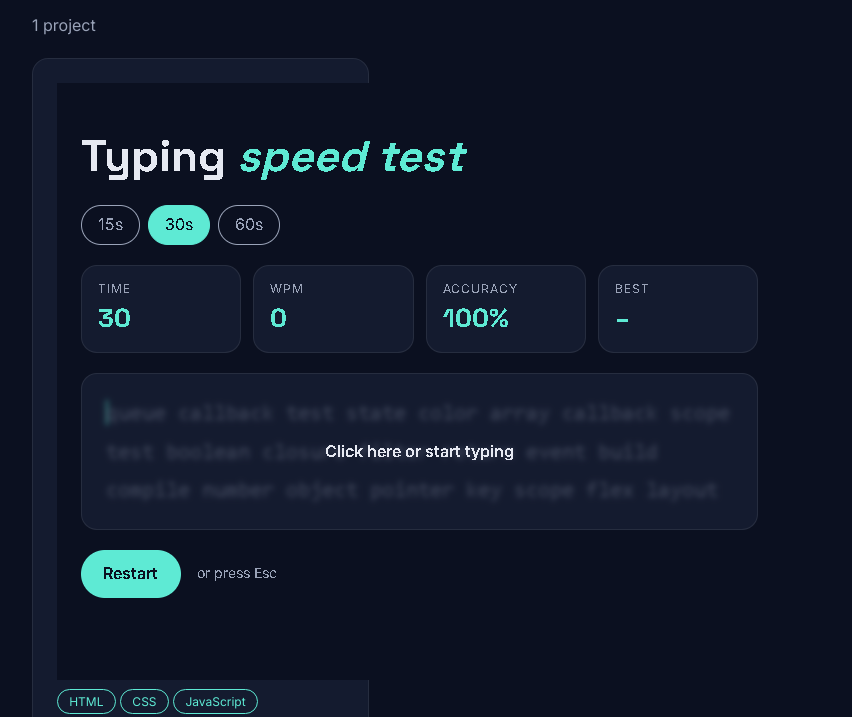
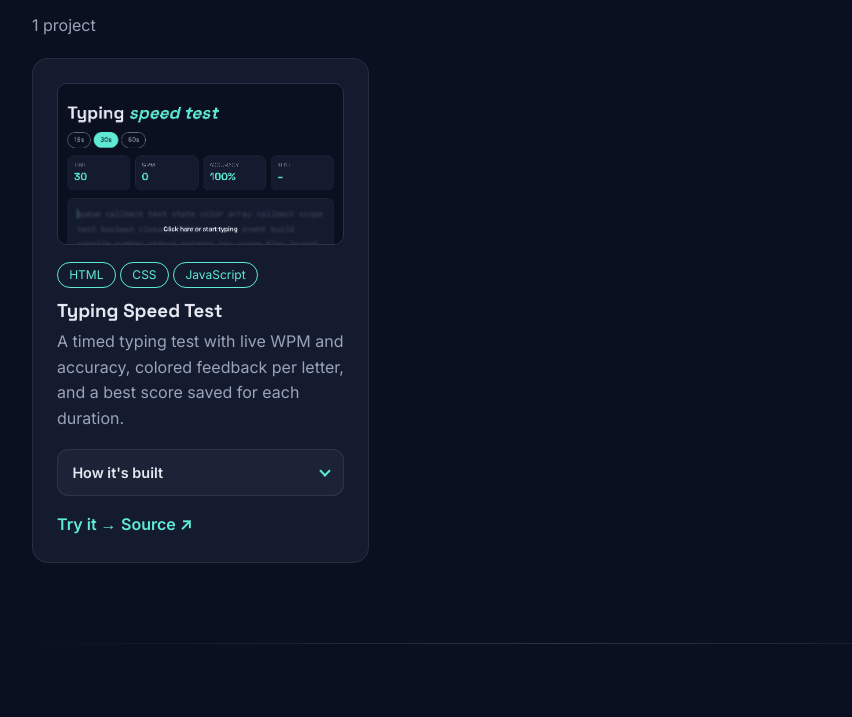
Before and after one commit to nichiyoshie/portfolio, a plain HTML site: page index.html in a window 1280 px wide. Shown: the part 2799-3516 px from the top of the page, without its empty margins (82-934 px from the left). Drawn offline with Linux system fonts and the light colour scheme.

Commit message:
Fixed site screenshot for a project card

```diff
--- a/css/style.css
+++ b/css/style.css
@@ -629,3 +629,15 @@ footer { border-top: 1px solid rgba(255, 255, 255, 0.08); }
     background: rgba(255, 255, 255, 0.06);
     border-radius: 4px;
 }
+
+.card-preview {
+    display: block;
+    width: 100%;
+    max-width: 100%;
+    aspect-ratio: 16 / 9;
+    object-fit: cover;
+    object-position: top center;
+    margin-bottom: 1rem;
+    border-radius: 0.6rem;
+    border: 1px solid rgba(255, 255, 255, 0.1);
+}
```
